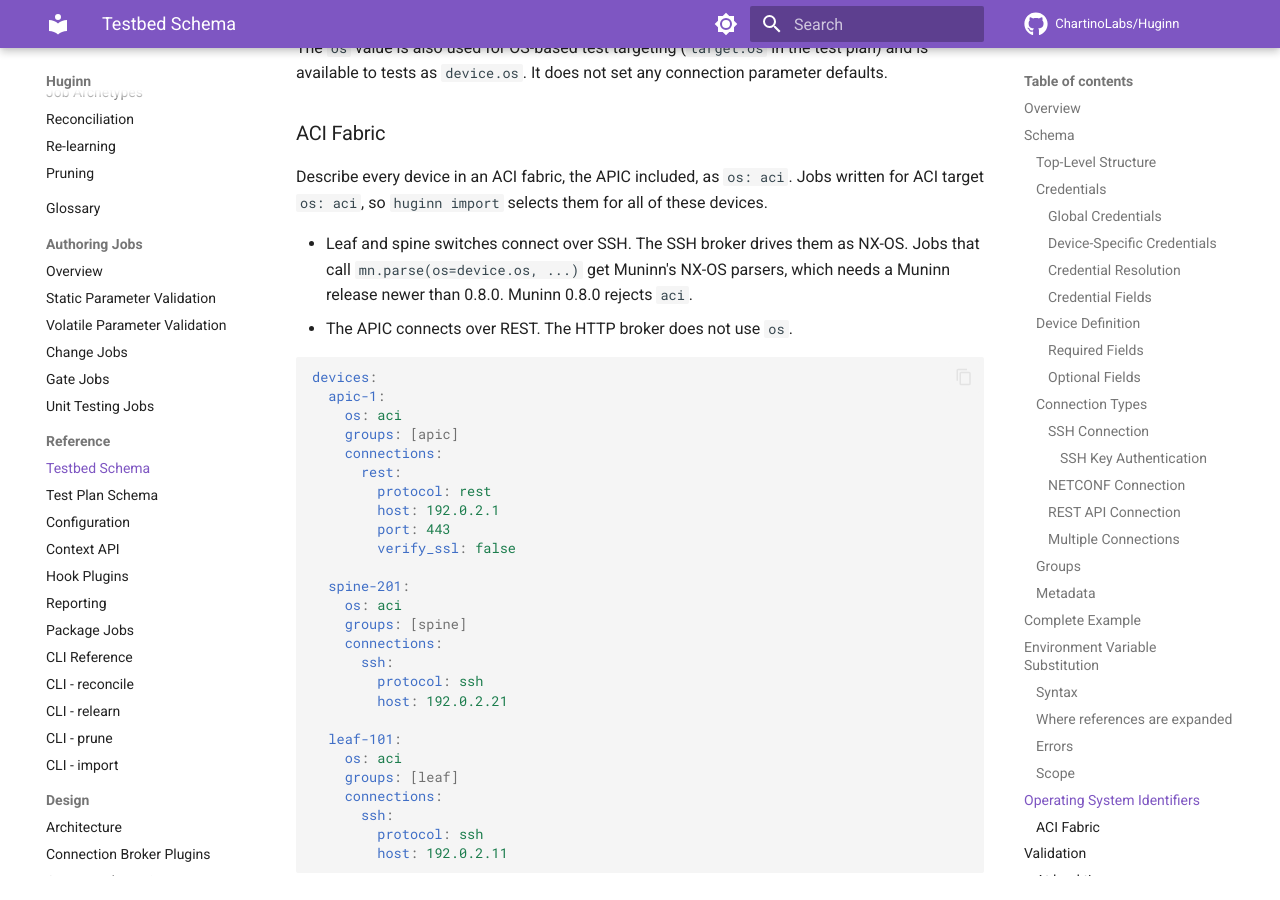
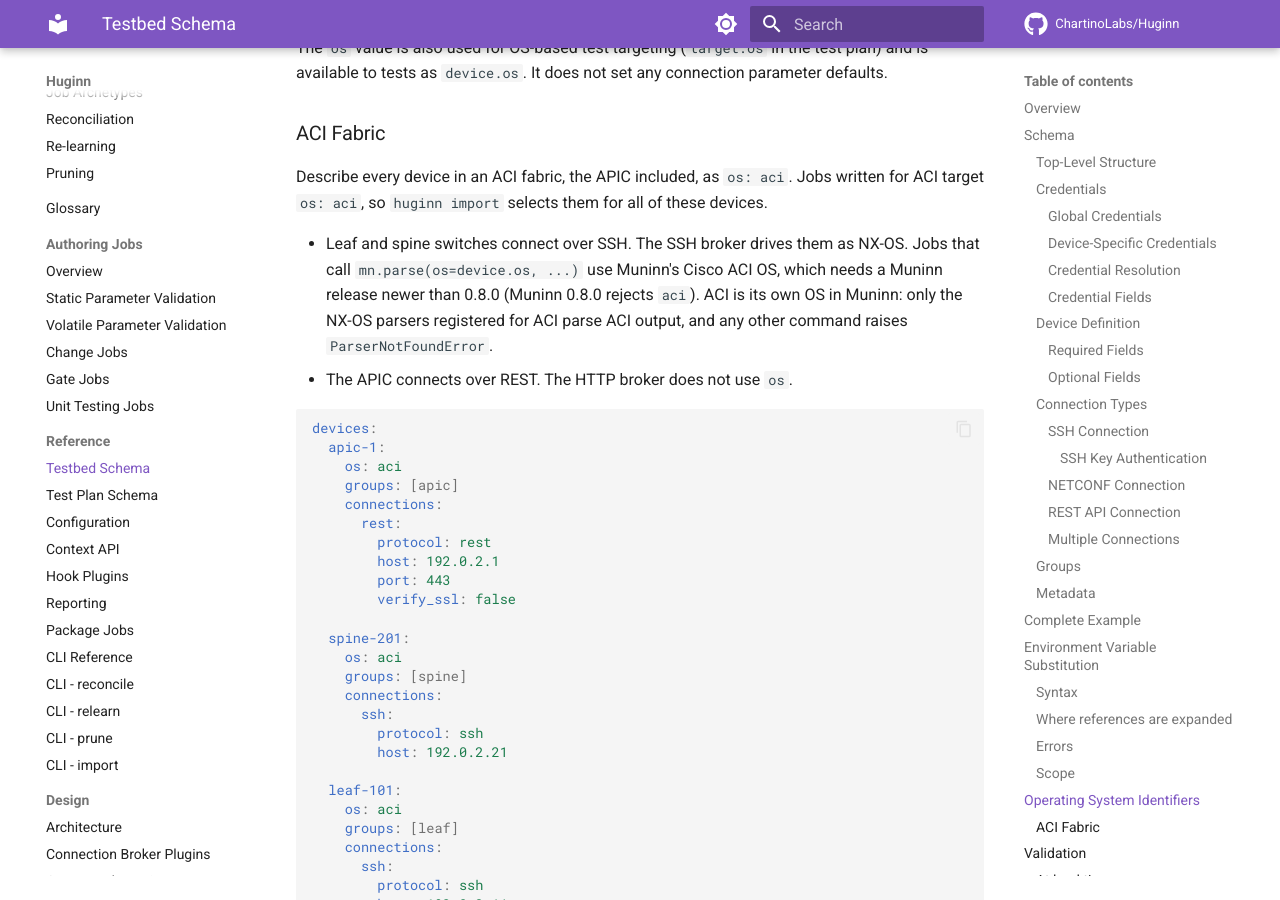
Before and after one commit to ChartinoLabs/Huginn, an MkDocs documentation site: the page built from docs/reference/testbed.md, in a window 1280 px wide and 900 px high, scrolled down 16337 px. Built offline with MkDocs 1.6.1 and Material for MkDocs 9.7.7, drawn with Linux system fonts in a browser that asks for light colours; comment, search, counter and statistics services are not loaded.

Commit message:
docs(testbed): describe ACI as its own Muninn OS
Muninn now treats ACI as a separate OS with NX-OS parsers opted in,
rather than as an alias of NX-OS. Say so in the ACI fabric section.

Co-Authored-By: Claude Opus 5.5 <noreply@anthropic.com>

````diff
--- a/docs/reference/testbed.md
+++ b/docs/reference/testbed.md
@@ -673,7 +673,7 @@ The `os` value is also used for OS-based test targeting (`target.os` in the test
 
 Describe every device in an ACI fabric, the APIC included, as `os: aci`. Jobs written for ACI target `os: aci`, so `huginn import` selects them for all of these devices.
 
-- Leaf and spine switches connect over SSH. The SSH broker drives them as NX-OS. Jobs that call `mn.parse(os=device.os, ...)` get Muninn's NX-OS parsers, which needs a Muninn release newer than 0.8.0. Muninn 0.8.0 rejects `aci`.
+- Leaf and spine switches connect over SSH. The SSH broker drives them as NX-OS. Jobs that call `mn.parse(os=device.os, ...)` use Muninn's Cisco ACI OS, which needs a Muninn release newer than 0.8.0 (Muninn 0.8.0 rejects `aci`). ACI is its own OS in Muninn: only the NX-OS parsers registered for ACI parse ACI output, and any other command raises `ParserNotFoundError`.
 - The APIC connects over REST. The HTTP broker does not use `os`.
 
 ```yaml
````
